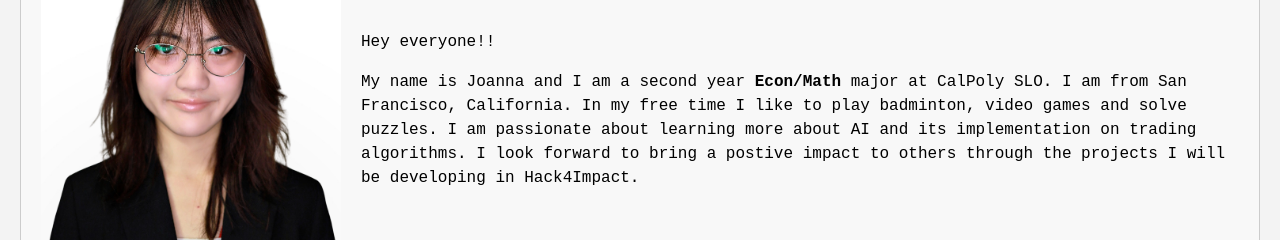
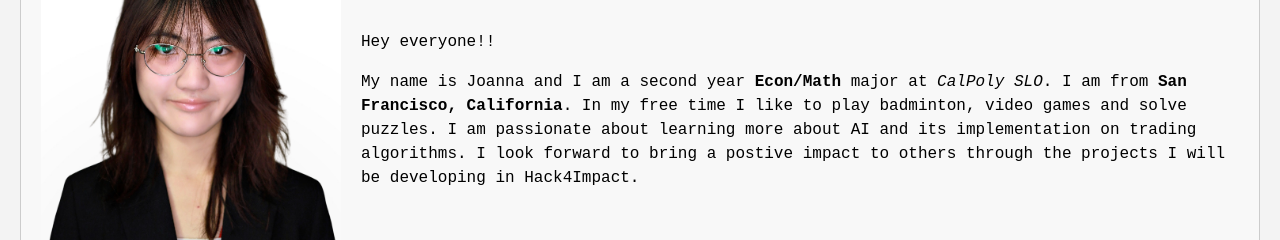
Before and after one commit to LTEya/LTEya.github.io, a plain HTML site: page index.html in a window 1280 px wide. Shown: the part 238-478 px from the top of the page. Drawn offline with Linux system fonts and the light colour scheme.

Commit message:
add html

```diff
--- a/index.html
+++ b/index.html
@@ -28,7 +28,7 @@
                     </div>
                     <div class="about-text">
                         <p>Hey everyone!!</p>
-                        <p>My name is Joanna and I am a second year <strong>Econ/Math</strong> major at CalPoly SLO. I am from San Francisco, California. In my free time I like to play badminton, video games and solve puzzles. I am passionate about learning more about AI and its implementation on trading algorithms. I look forward to bring a postive impact to others through the projects I will be developing in Hack4Impact.<p>
+                        <p>My name is Joanna and I am a second year <strong>Econ/Math</strong> major at <em>CalPoly SLO</em>. I am from <strong>San Francisco, California</strong>. In my free time I like to play badminton, video games and solve puzzles. I am passionate about learning more about AI and its implementation on trading algorithms. I look forward to bring a postive impact to others through the projects I will be developing in Hack4Impact.<p>
                     </div>
 
             </main>
```
